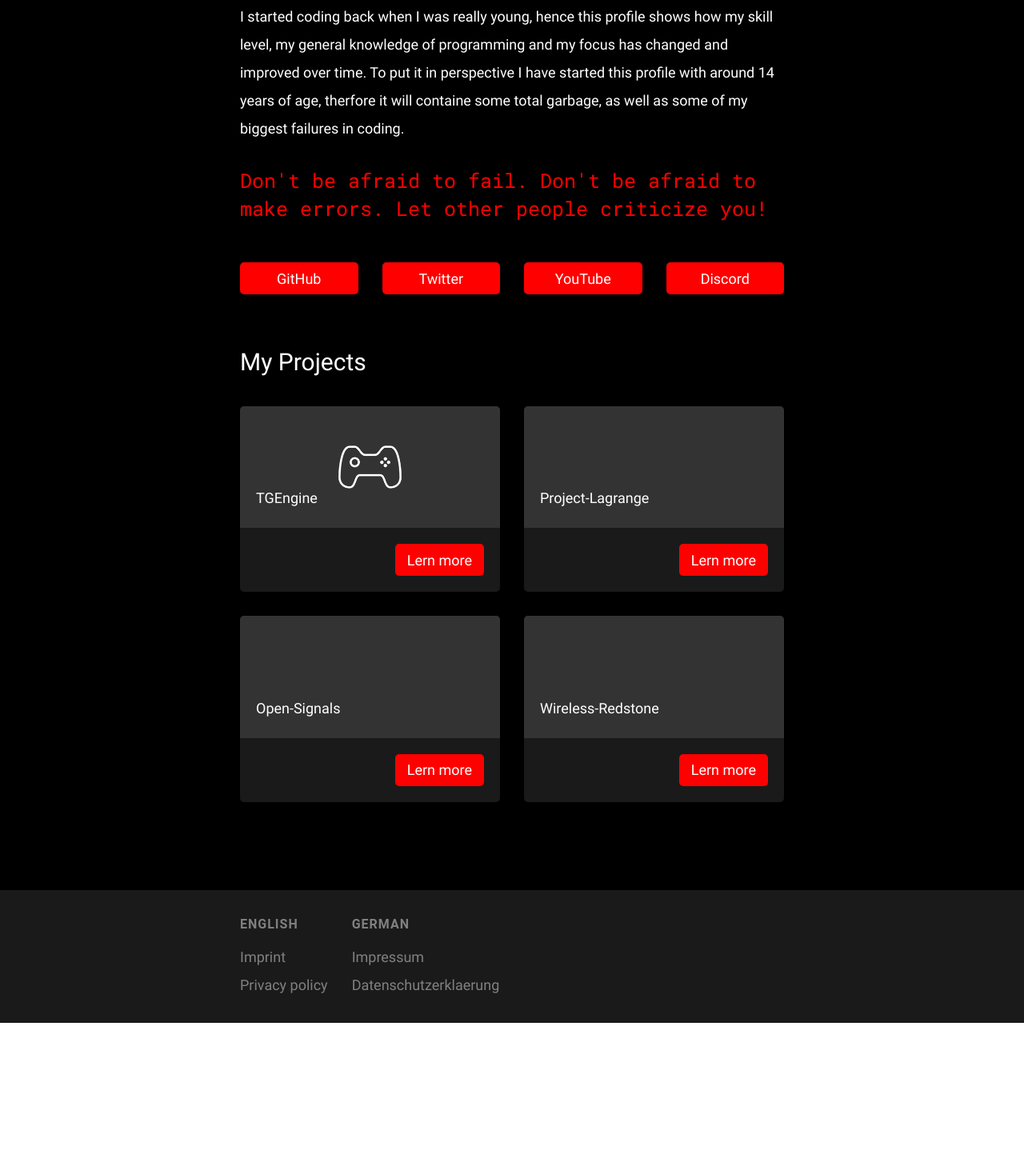
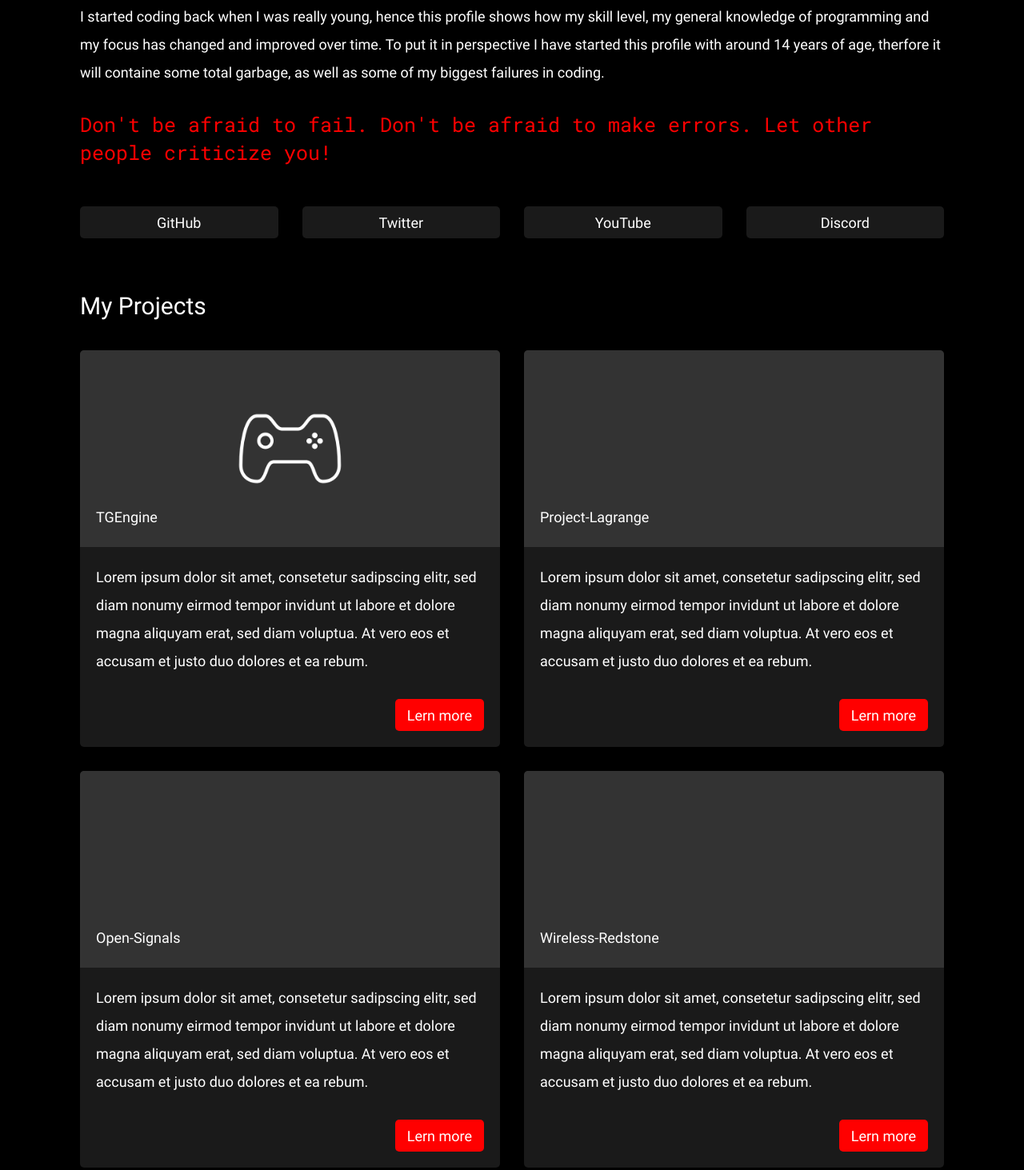
Before and after one commit to MrTroble/webside, a plain HTML site: page index.html in a window 1280 px wide. Shown: the part 147-1610 px from the top of the page at 80% size. Before the commit the page ends 1426 px from the top, so only its background shows below. Drawn offline with Linux system fonts and the light colour scheme; a web font is replaced by a local one.

Commit message:
fix: layout improvements

```diff
--- a/index.html
+++ b/index.html
@@ -12,7 +12,7 @@
     </head>
     <body class="darkmode">
 
-        <div class="container">
+        <div class="container-xl">
 
             <h1>Hey, I am Nico aka MrTroble</h1>
 
@@ -20,10 +20,10 @@
             <p id="quote">Don't be afraid to fail. Don't be afraid to make errors. Let other people criticize you!</p>
 
             <div id="profile-bar" class="grid-4 grid-sm-2">
-                <a class="button" target="_blank" href="https://github.com/MrTroble">GitHub</a>
-                <a class="button" target="_blank" href="https://twitter.com/TherealMrTroble">Twitter</a>
-                <a class="button" target="_blank" href="https://www.youtube.com/channel/UCRgLzxp5kxyDdLObHimDqkw">YouTube</a>
-                <a class="button" target="_blank" href="">Discord</a>
+                <a class="button grey" target="_blank" href="https://github.com/MrTroble">GitHub</a>
+                <a class="button grey" target="_blank" href="https://twitter.com/TherealMrTroble">Twitter</a>
+                <a class="button grey" target="_blank" href="https://www.youtube.com/channel/UCRgLzxp5kxyDdLObHimDqkw">YouTube</a>
+                <a class="button grey" target="_blank" href="">Discord</a>
             </div>
 
             <h2>My Projects</h2>
@@ -36,6 +36,7 @@
                         <div class="bottom-left">TGEngine</div>
                     </div>
                     <div class="box box-bottom mg-b-0">
+                        <p>Lorem ipsum dolor sit amet, consetetur sadipscing elitr, sed diam nonumy eirmod tempor invidunt ut labore et dolore magna aliquyam erat, sed diam voluptua. At vero eos et accusam et justo duo dolores et ea rebum.</p>
                         <a class="button" href="/projects/TGEngine/">Lern more</a>
                     </div>
                 </div>
@@ -46,6 +47,7 @@
                         <div class="bottom-left">Project-Lagrange</div>
                     </div>
                     <div class="box box-bottom mg-b-0">
+                        <p>Lorem ipsum dolor sit amet, consetetur sadipscing elitr, sed diam nonumy eirmod tempor invidunt ut labore et dolore magna aliquyam erat, sed diam voluptua. At vero eos et accusam et justo duo dolores et ea rebum.</p>
                         <a class="button" href="/projects/Project-Lagrange/">Lern more</a>
                     </div>
                 </div>
@@ -56,6 +58,7 @@
                         <div class="bottom-left">Open-Signals</div>
                     </div>
                     <div class="box box-bottom mg-b-0">
+                        <p>Lorem ipsum dolor sit amet, consetetur sadipscing elitr, sed diam nonumy eirmod tempor invidunt ut labore et dolore magna aliquyam erat, sed diam voluptua. At vero eos et accusam et justo duo dolores et ea rebum.</p>
                         <a class="button" href="/projects/Open-Signals/">Lern more</a>
                     </div>
                 </div>
@@ -66,6 +69,7 @@
                         <div class="bottom-left">Wireless-Redstone</div>
                     </div>
                     <div class="box box-bottom mg-b-0">
+                        <p>Lorem ipsum dolor sit amet, consetetur sadipscing elitr, sed diam nonumy eirmod tempor invidunt ut labore et dolore magna aliquyam erat, sed diam voluptua. At vero eos et accusam et justo duo dolores et ea rebum.</p>
                         <a class="button" href="/projects/Wireless-Redstone/">Lern more</a>
                     </div>
                 </div>
@@ -74,7 +78,7 @@
         </div>
 
         <div class="footer">
-            <div class="container">
+            <div class="container-xl">
                 <div>
                     <h6>English</h6>
                     <a target="_blank" href="/imprint/">Imprint</a><br>
--- a/resources/style.css
+++ b/resources/style.css
@@ -7,7 +7,7 @@
     background-color: var(--theme-grey-primary);
 }
 
-.footer .container {
+.footer [class*="container"] {
     padding: var(--theme-element-spacing) calc(var(--theme-element-spacing) * 2);
     display: flex;
     gap: var(--theme-element-spacing);
@@ -15,12 +15,12 @@
     color: #808080;
 }
 
-.footer .container h6{
+.footer [class*="container"] h6{
     margin: 0px;
     margin-bottom: 10px;
 }
 
-.footer .container a{
+.footer [class*="container"] a{
     color: #808080;
 }
 
```
Also changed, not shown: projects/TGEngine/index.html (+16 -0 lines).
